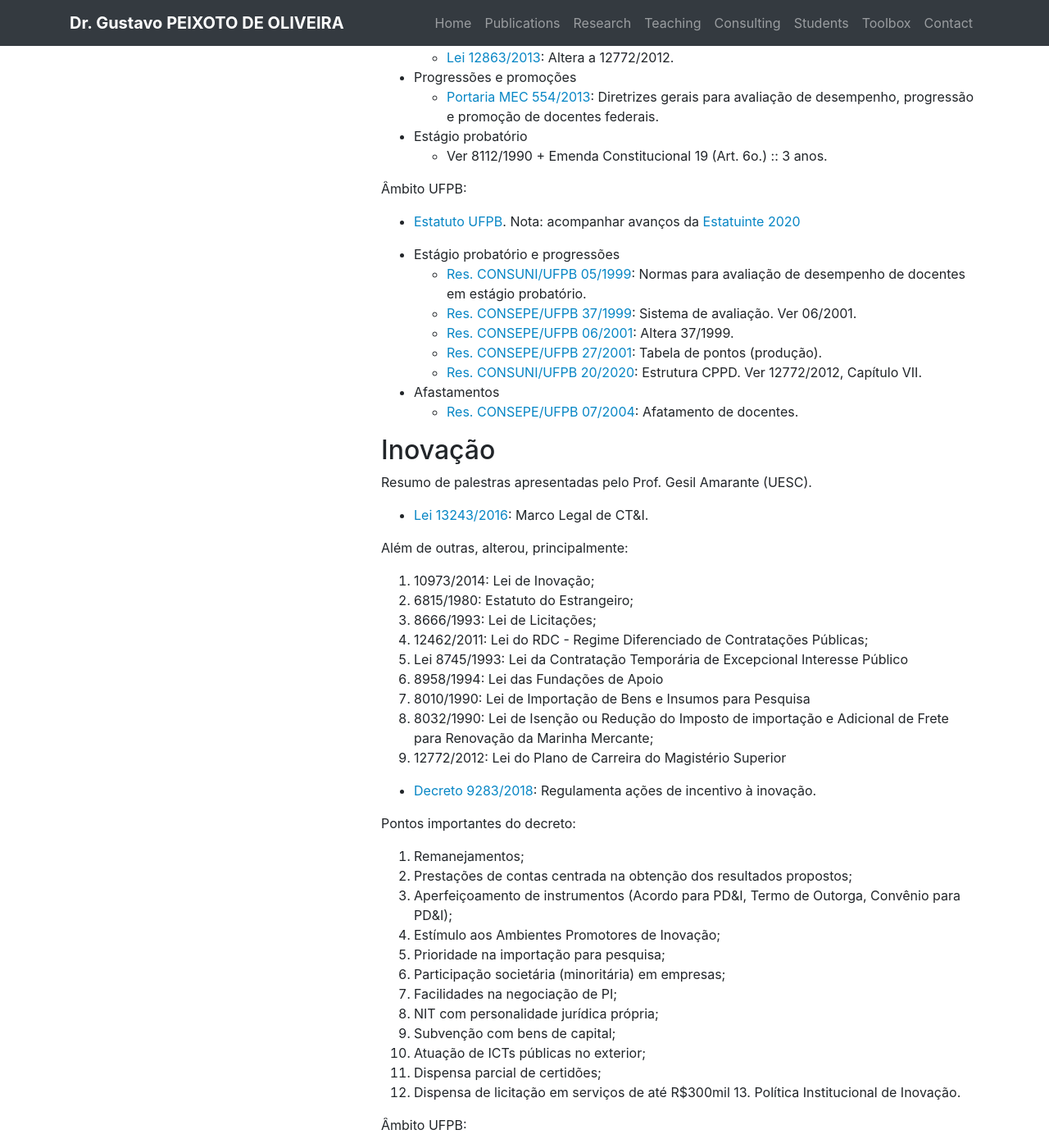
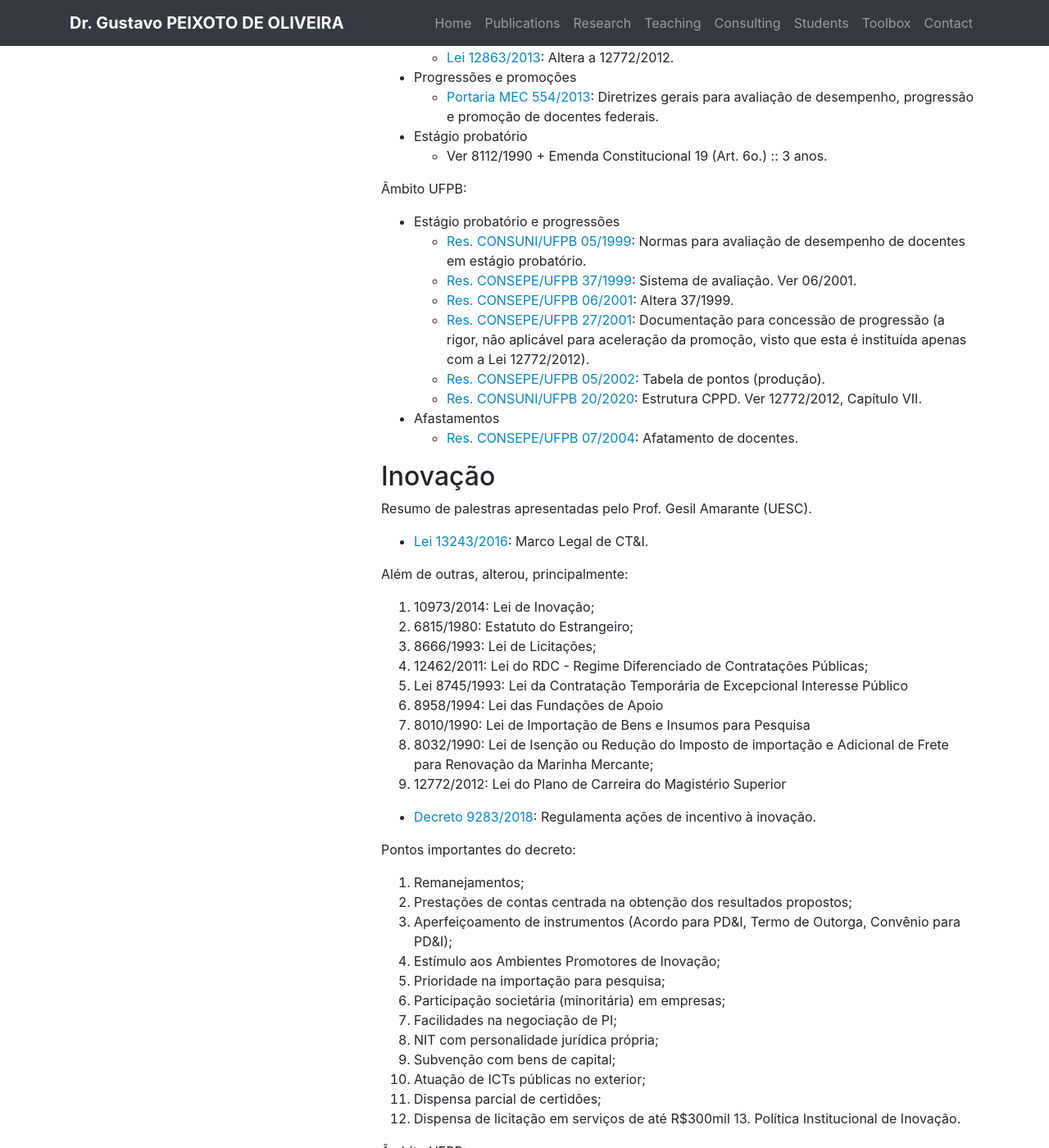
Before and after one commit to gcpeixoto/gcpeixoto.github.io, a Jekyll site: the page built from _toolbox/G-w-law.md, in a window 1280 px wide and 1400 px high, scrolled down 469 px. Shown: the whole window at 82% size. Built offline with Jekyll 4.4.1, drawn with Linux system fonts in a browser that asks for light colours; some of the changed text lies outside the part shown.

Commit message:
Update laws

```diff
--- a/_toolbox/G-w-law.md
+++ b/_toolbox/G-w-law.md
@@ -31,13 +31,12 @@
 
 Âmbito UFPB:
 
-- [Estatuto UFPB](../_media/files/leis/estatuto-ufpb.pdf). Nota: acompanhar avanços da [Estatuinte 2020](https://www.ufpb.br/estatuinte/)
-
 - Estágio probatório e progressões
 	- [Res. CONSUNI/UFPB 05/1999](../_media/files/leis/resolucao-consuni-05-1999-normas-estagio-probatorio.pdf): Normas para avaliação de desempenho de docentes em estágio probatório.
 	- [Res. CONSEPE/UFPB 37/1999](../_media/files/leis/resolucao-consepe-37-1999-progressao.pdf): Sistema de avaliação. Ver 06/2001.
 	- [Res. CONSEPE/UFPB 06/2001](../_media/files/leis/resolucao-consepe-06-2001-progressao.pdf): Altera 37/1999.
-	- [Res. CONSEPE/UFPB 27/2001](../_media/files/leis/resolucao-consepe-27-2001-progressao-tabela.pdf): Tabela de pontos (produção).
+	- [Res. CONSEPE/UFPB 27/2001](../_media/files/leis/resolucao-consepe-27-2001-progressao-tabela.pdf): Documentação para concessão de progressão (a rigor, não aplicável para aceleração da promoção, visto que esta é instituída apenas com a Lei 12772/2012).
+	- [Res. CONSEPE/UFPB 05/2002](../_media/files/leis/resolucao-consepe-05-2002-documentos.pdf): Tabela de pontos (produção).
 	- [Res. CONSUNI/UFPB 20/2020](../_media/files/leis/resolucao-consuni-20-2020-estrutura-cppd.pdf): Estrutura CPPD. Ver 12772/2012, Capítulo VII.
 
 - Afastamentos
@@ -110,3 +110,8 @@
 - [Res. PPGEM 01/2018](../_media/files/leis/resolucao-ppgem-01-2018-credenciamento-docentes.pdf): Credenciamento de docentes no PPGEM.
 - [Res. PPGEM 02/2018](../_media/files/leis/resolucao-ppgem-02-2018-credenciamento-docentes-alteracao.pdf): Altera 01/2018.
 - [Res. CONSEPE 13/2019](../_media/files/leis/resolucao-consepe-13-2019-estrutura-ppgem.pdf): Altera estrutura do PPGEM.
+
+## Grupos de pesquisa
+
+- [Res. CI 01/2017](../_media/files/leis/resolucao-ci-01-2017-criacao-lamep.pdf): Criação do LaMEP.
+- [Despacho ANP 295/2018](http://lamep.ci.ufpb.br/wp-content/uploads/2018/03/dou-anp-lamep.pdf?x72015): Credenciamento do LaMEP na ANP.
```
Also changed, not shown: other parts of _toolbox/G-w-law.md (+1 -0 lines), 1 other file.
